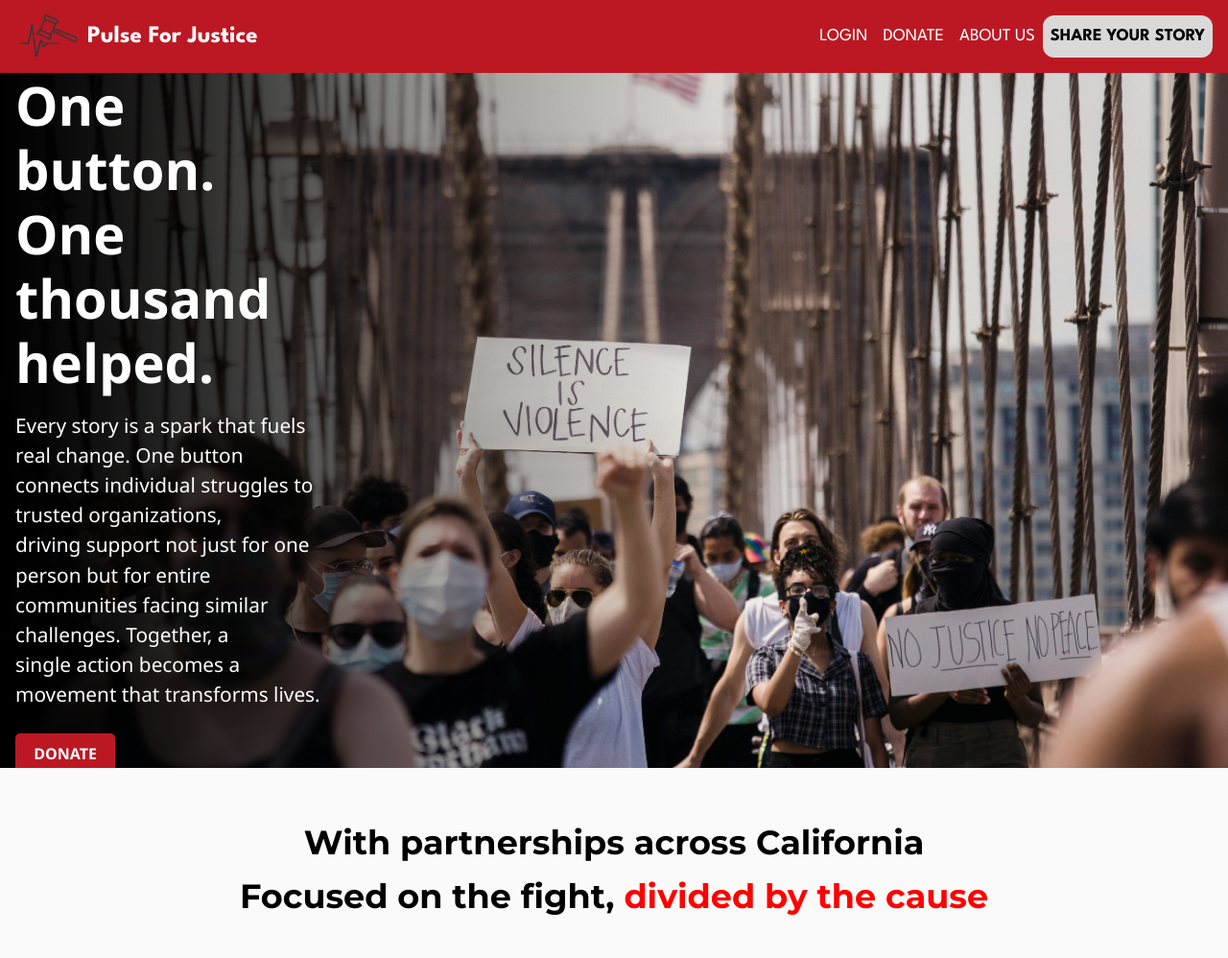
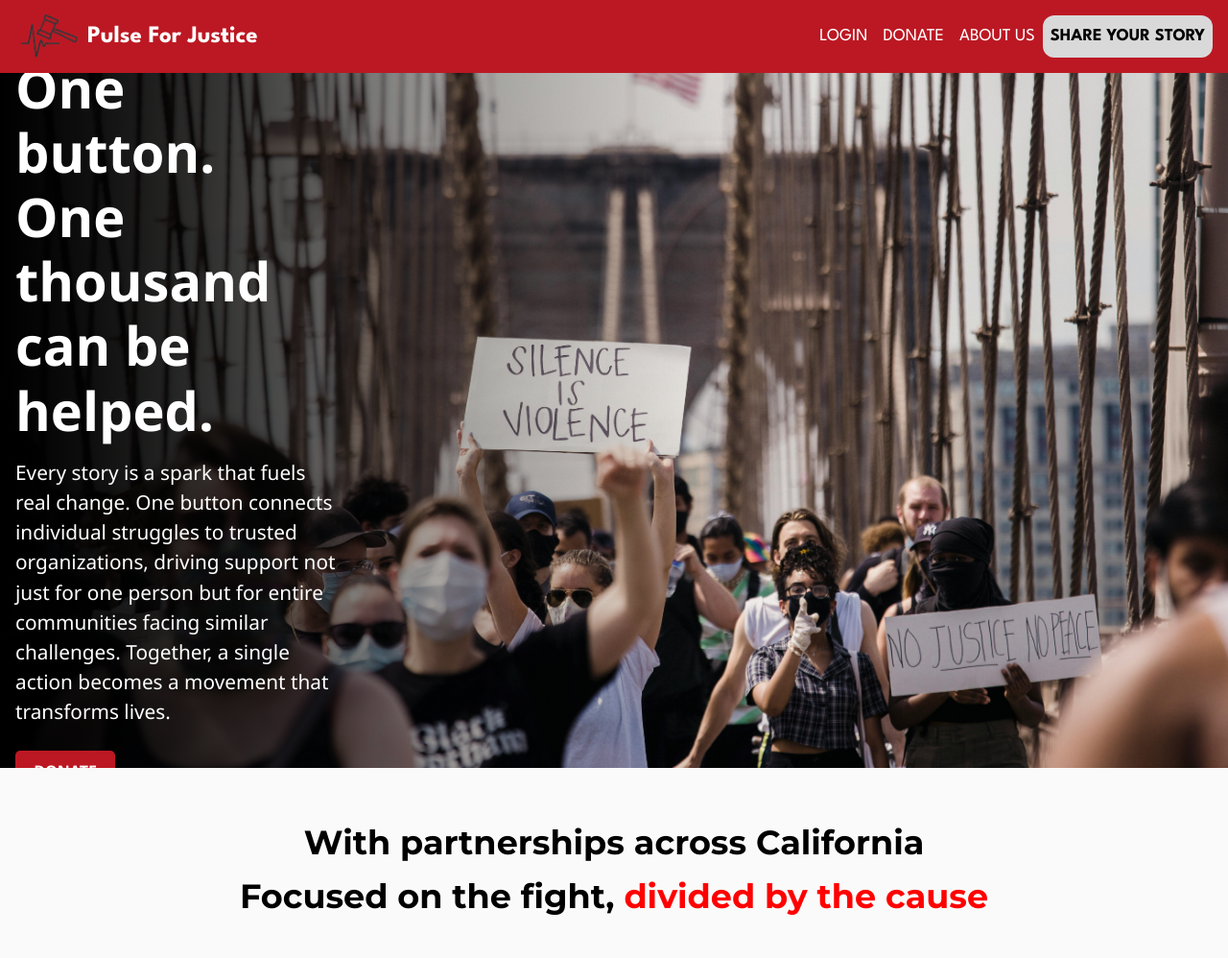
Before and after one commit to actuallyanisa/pulse4justice, a Flask app: page / in a window 1280 px wide. Shown: the top 998 px of the page at 96% size. Run offline with Flask 3, Linux system fonts and the light colour scheme; some libraries are stand-ins or nearby versions.

Commit message:
finishing touches to homepage

```diff
--- a/website/templates/home.html
+++ b/website/templates/home.html
@@ -204,8 +204,8 @@
         <img src="{{ url_for('static', filename='images/hero.png') }}" class="heroimg" />
         <div class="hero-overlay-gradient">
           <div class="hero-text">
-            <h1>One button. One <br> thousand helped. </h1>
-            <p>Every story is a spark that fuels real change. One button <br> connects individual struggles to trusted organizations,<br> driving support not just for one person but for entire <br> communities facing similar challenges. Together, a <br> single action becomes a movement that transforms lives.</p>
+            <h1>One button. One <br> thousand can be helped. </h1>
+            <p>Every story is a spark that fuels real change. One button connects individual struggles to trusted <br> organizations, driving support not just for one person but for entire communities facing similar challenges. Together, a single action becomes a movement that transforms lives.</p>
             <a href="/donate">DONATE</a>
           </div>
         </div>
@@ -499,7 +499,7 @@
           <p style="font-size: 1.1rem;">Contact us at:</p>
           <p style="font-size: 1.1rem;">pulseforjustice.org</p>
           <p style="font-size: 1.1rem;">
-            <a href="https://www.instagram.com/ananya._vinesh" target="_blank" style="color: white; text-decoration: none;">
+            <a href="https://www.instagram.com/pulseforjustice_official/" target="_blank" style="color: white; text-decoration: none;">
               <i class="fa fa-instagram" style="font-size: 1.3rem; position: relative; top: 2px; left: 4px;"></i> @pulseforjustice
             </a>
           </p>
```
